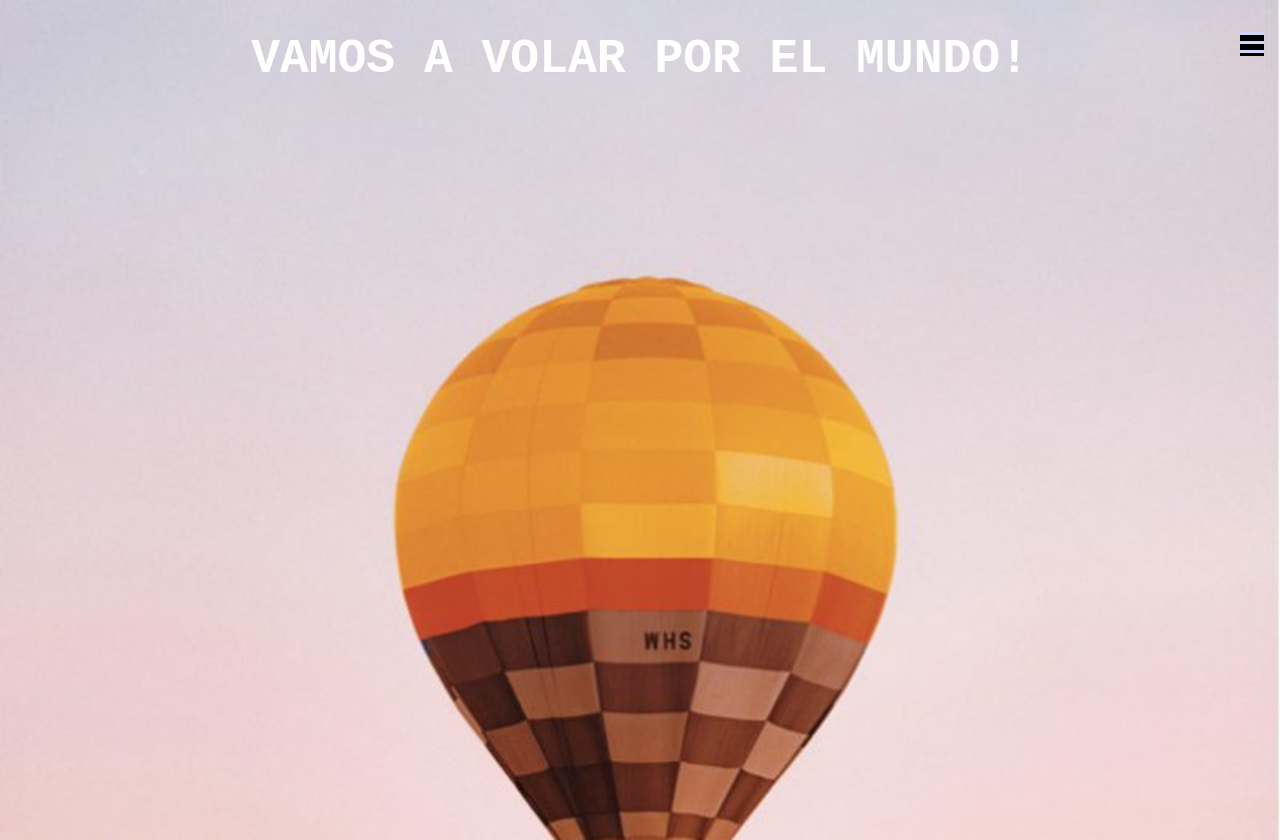
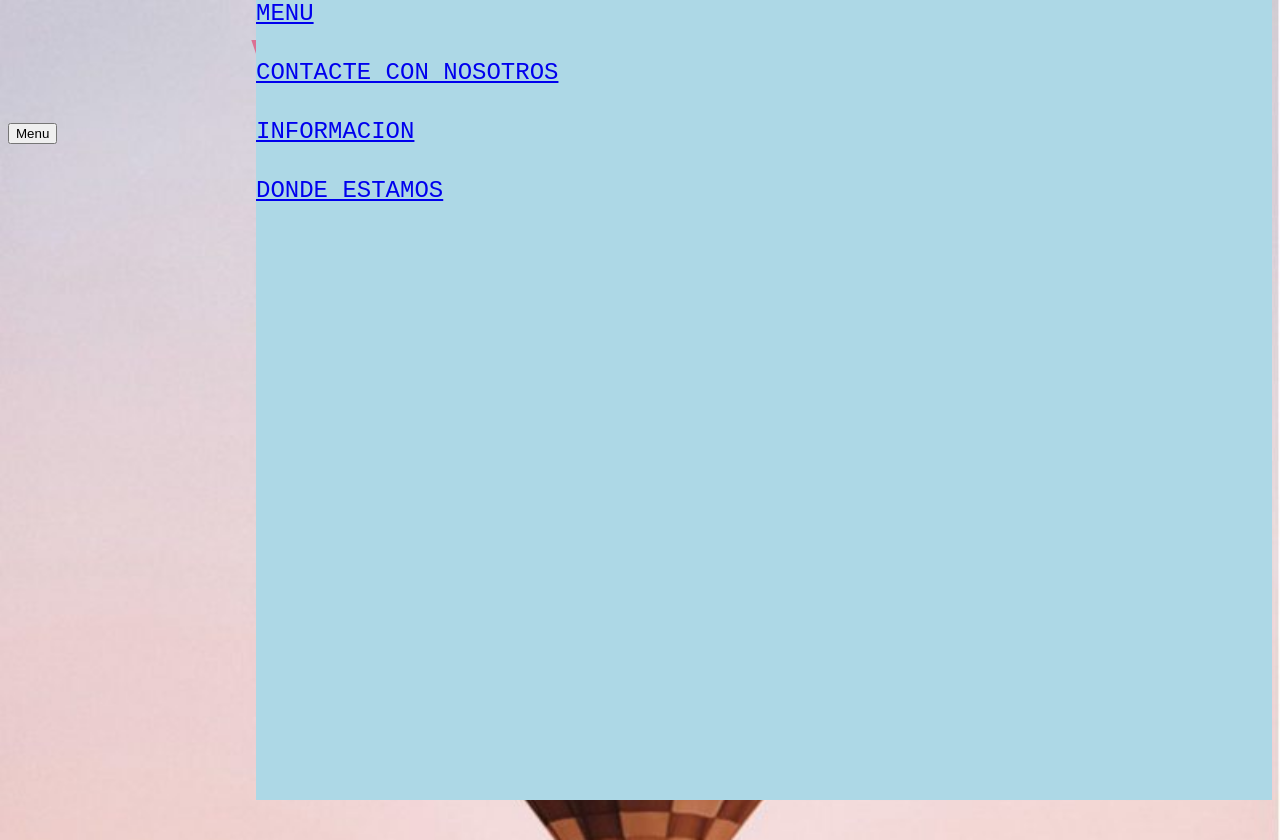
Before and after one commit to catharygr/menu-hamburguesa-practica, a plain HTML site: page hambur.html in a window 1280 px wide. Drawn offline with Linux system fonts and the light colour scheme.

Commit message:
Terminado el menu

```diff
--- a/hambur.css
+++ b/hambur.css
@@ -15,84 +15,34 @@ body {
   font-family: 'Courier New', Courier, monospace;
   font-size: 1.5rem;
   text-transform: uppercase;
-  color: white;
+  color: palevioletred;
 
 }
  h1 {
    text-align: center;
  }
 
-a {
-  color: white;
-}
-
-
 .flex {
   display: flex;
   gap: 1rem;
 }
-
-.probando {
-  position: absolute;
-  width: 1px;
-  height: 1px;
-  padding: 0;
-  margin: -1px;
-  overflow: hidden;
-  clip: rect(0, 0, 0, 0);
-  white-space: nowrap;
-  border: 0;
-}
-
 
 .navegacion {
   gap: 2rem;
   position: fixed;
   z-index: 1000;
   inset: 0 0 0 20%;
-  background: hsl(var(--clr-white)/0.95);
-  backdrop-filter: blur(1.5rem);
-  -webkit-backdrop-filter: blur(1.5rem);
+  background: lightblue;
   list-style: none;
-  padding: min(10rem,5vh) 2rem;
+  padding: 0;
   margin: 0;
   flex-direction: column;
-  transform: translateX(100%);
 }
 
-
-.navegacion a {
+.navegacion {
   text-decoration: none;
 }
 
-.navegacion a > span {
-  margin-right: .5em;
+.navegacion {
+  margin-right: .5rem;
 }
-
-.esconder-boton {
-  display: block;
-  position: absolute;
-  z-index: 2000;
-  right: 1rem;
-  top: 2rem;
-  background: black;
-  background-image: url(./entrada/icon-hamburger.svg);
-  background-repeat: no-repeat;
-  width: 1.5rem;
-  aspect-ratio: 1;
-  border: 0;
-}
-
-
-.indicador > * {
-  cursor: pointer;
-  padding: 1rem 2rem;
-  border: 0;
-  border-bottom: .2rem solid hsl( var(--clr-white) / 0 );
-
-}
-@media (hover: hover) {
-  .indicador > *:hover{
-      border-color: hsl( var(--clr-white) / .5);
-  }
-}
```
